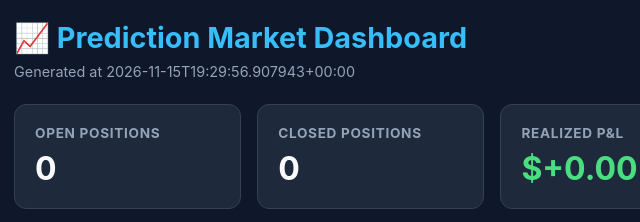
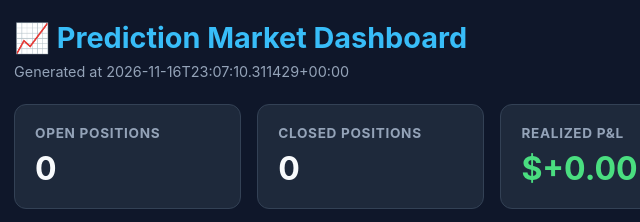
Before and after one commit to outtcom/Predictions-Market, a plain HTML site: page docs/index.html in a window 1280 px wide. Shown: the top 222 px of the page, 26-666 px from the left. Drawn offline with nearby package versions, Linux system fonts and the light colour scheme.

Commit message:
Update dashboard [auto]

```diff
--- a/docs/index.html
+++ b/docs/index.html
@@ -34,7 +34,7 @@
 <body>
     <div class="container">
         <h1>📈 Prediction Market Dashboard</h1>
-        <p class="subtitle">Generated at 2026-11-15T19:29:56.907943+00:00</p>
+        <p class="subtitle">Generated at 2026-11-16T23:07:10.311429+00:00</p>
 
         <div class="grid">
             <div class="card">
```
